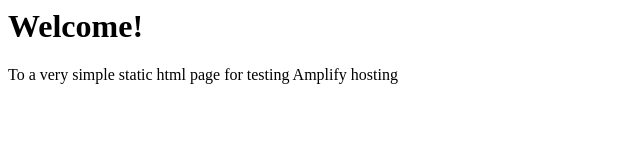
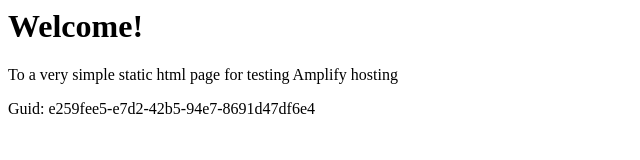
Before and after one commit to aws-aemilia-sin/Github-PR-Commit-Integration-Test-DoNotTouch-Gith-OKSLNVO2-v1-preprod-ap-southeast-1, a website: page src/index.html in a window 1280 px wide. Shown: the whole page, without its empty margins (0-640 px from the left). Drawn offline with Linux system fonts and the light colour scheme.

Commit message:
commit from integ tests

```diff
--- a/src/index.html
+++ b/src/index.html
@@ -1,3 +1,5 @@
+
+
 <html lang="en">
 
 <head>
@@ -10,6 +12,6 @@
 <body>
     <h1>Welcome!</h1>
     <p>To a very simple static html page for testing Amplify hosting</p>
-</body>
+    <p>Guid: e259fee5-e7d2-42b5-94e7-8691d47df6e4</p></body>
 
 </html>
```
